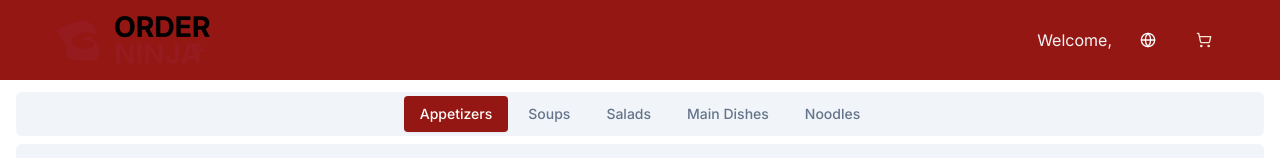
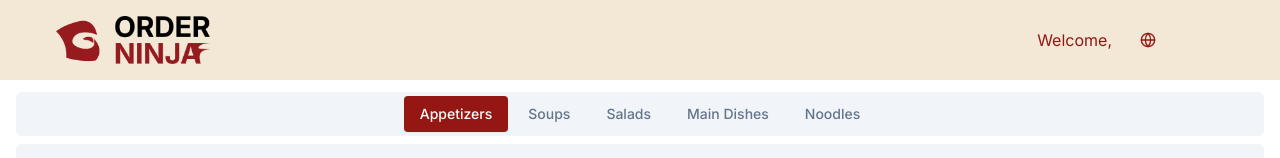
Before and after one commit to OrderNinja/Demo_Menu, a React (Vite) app: page /menu in a window 1280 px wide. Shown: the top 158 px of the page. Built offline with nearby package versions, Linux system fonts and the light colour scheme.

Commit message:
Refactor: Update header color
Change the header background color to #F2E8D5 in MenuPage.tsx.

```diff
--- a/src/components/LanguageSwitcher.tsx
+++ b/src/components/LanguageSwitcher.tsx
@@ -18,7 +18,7 @@ const LanguageSwitcher: React.FC = () => {
   return (
     <DropdownMenu>
       <DropdownMenuTrigger asChild>
-        <Button variant="ghost" size="icon" className="text-white">
+        <Button variant="ghost" size="icon" className="text-restaurant-primary">
           <Globe className="h-5 w-5" />
           <span className="sr-only">Switch language</span>
         </Button>
--- a/src/pages/MenuPage.tsx
+++ b/src/pages/MenuPage.tsx
@@ -50,12 +50,12 @@ const MenuPage: React.FC = () => {
   return (
     <div className="min-h-screen flex flex-col bg-restaurant-secondary">
       {/* Header */}
-      <header className="bg-restaurant-primary py-4 px-6 text-white">
+      <header className="bg-[#F2E8D5] py-4 px-6 text-restaurant-primary">
         <div className="container mx-auto flex justify-between items-center">
           <CustomizableLogo />
 
           <div className="flex items-center gap-4">
-            <span className="hidden md:block text-gray-100">
+            <span className="hidden md:block text-restaurant-primary">
               {t("ui.welcome")}, {userInfo.name}
             </span>
             <LanguageSwitcher />
```
